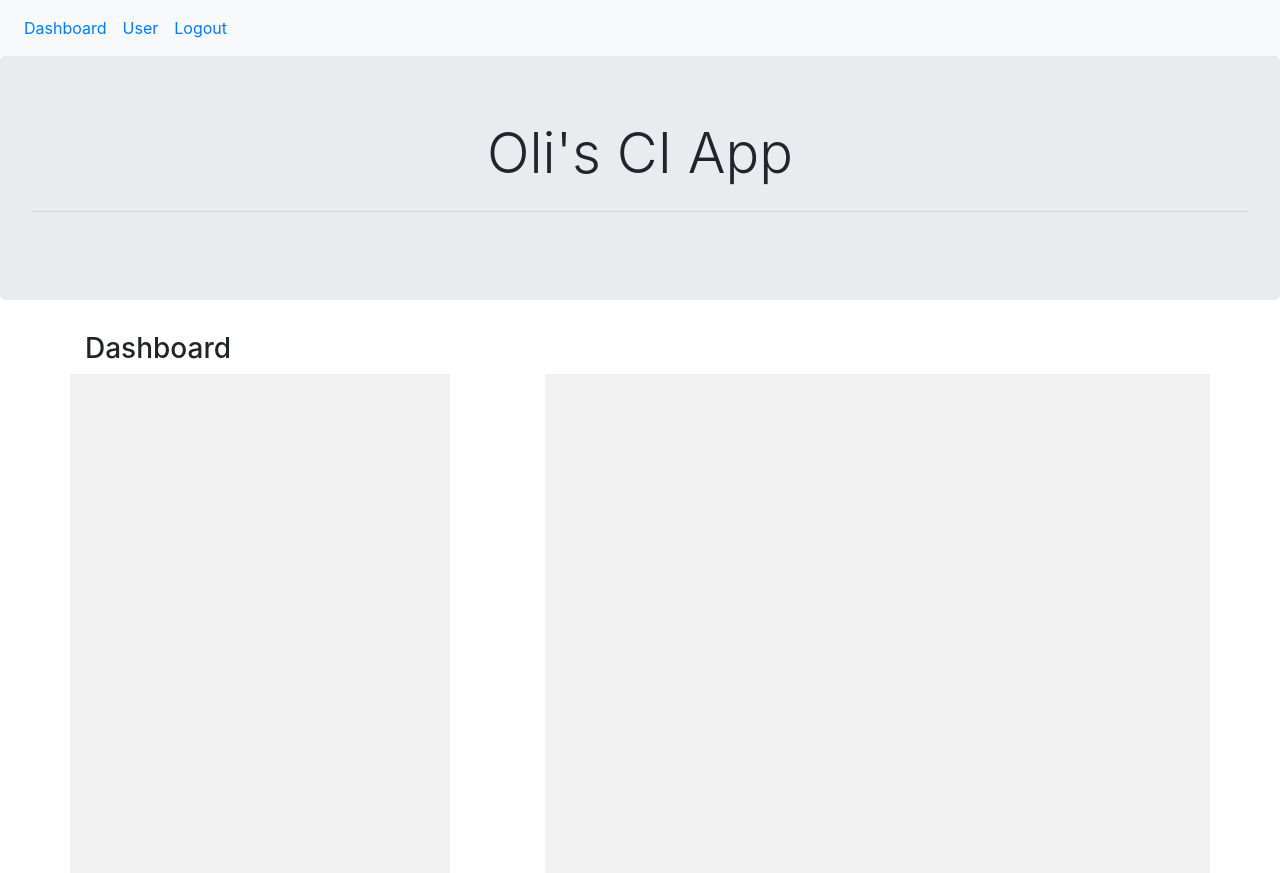
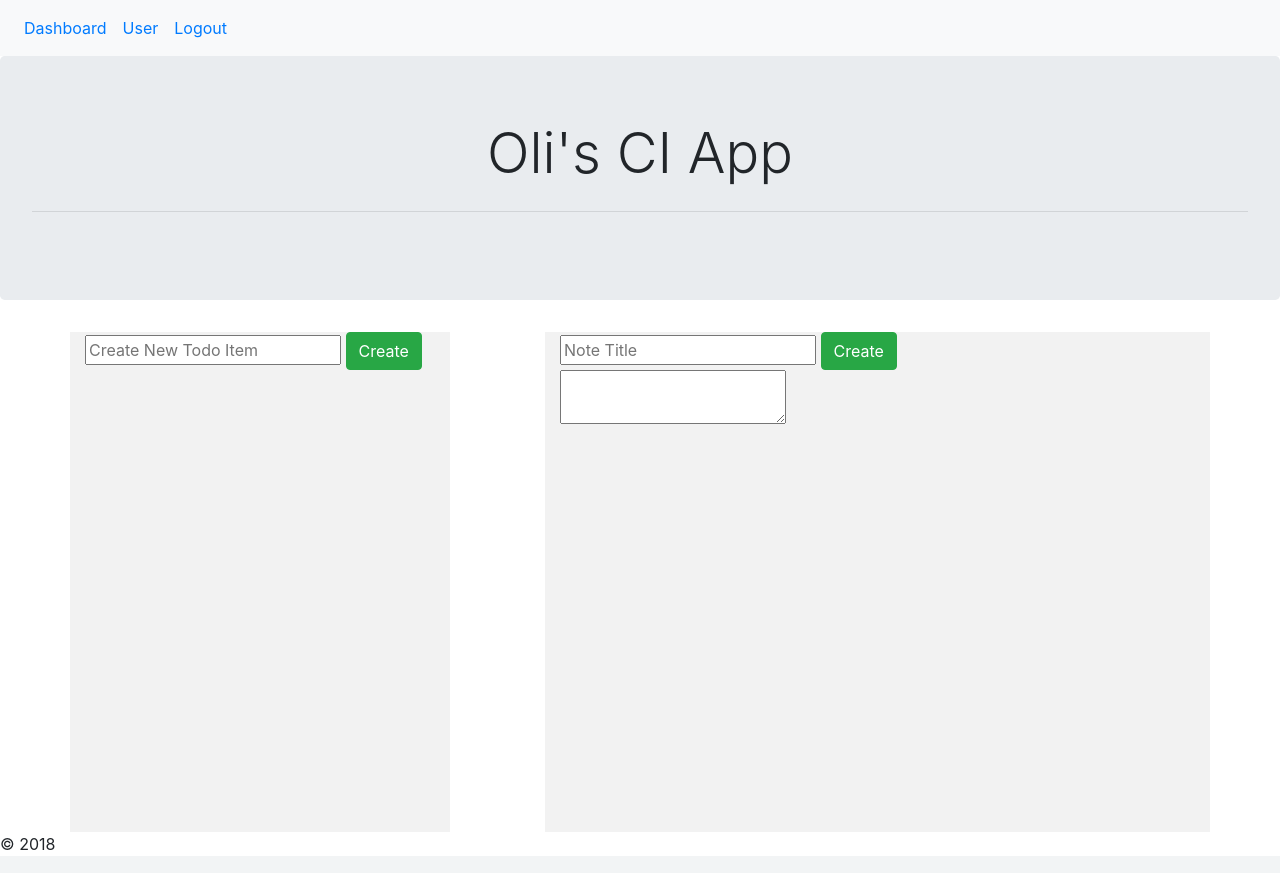
Before and after one commit to Ahmad-Waliullah-Khan/CodeIgniter-Todo-App, a CodeIgniter app: page /database/dashboard in a window 1280 px wide. Shown: the top 873 px of the page. Run offline with CodeIgniter, Linux system fonts and the light colour scheme; the visitor is signed in with stand-in values (Sample User, id 1).

Commit message:
Create Dashboard view
Create dashboard.js
Create template.js
Create event.js
Create result.js

```diff
--- a/application/views/dashboard/dashboard_view.php
+++ b/application/views/dashboard/dashboard_view.php
@@ -1,12 +1,35 @@
-
-<h3>Dashboard</h3>
-
 <div class="row">
 
-	<div id="dashboard-side" class="col-md-4">
+    <div id="dashboard-side" class="col-md-4">
+        <form id="create_todo" class="form-horizontal" method="post" action="<?=site_url('api/create_todo')?>">
+            <div class="input-append">
+                <input type="text" name="content" placeholder="Create New Todo Item" />
+                <input type="submit" class="btn btn-success" value="Create" />
+            </div>
+        </form>
 
-	</div>
-	<div id="dashboard-main" class="offset-md-1 col-md-7">
+        <div id="list_todo">
+            <span class="ajax-loader-gray"></span>
+        </div>
+    </div>
 
-	</div>
+    <div id="dashboard-main" class="offset-md-1 col-md-7">
+        <form id="create_note" class="form-horizontal" method="post" action="<?=site_url('api/create_note')?>">
+            <div class="input-append">
+                <input tabindex="1" type="text" name="title" placeholder="Note Title" />
+                <input tabindex="3" type="submit" class="btn btn-success" value="Create" />
+            </div>
+
+            <div class="clearfix"></div>
+
+            <textarea tabindex="2" name="content"></textarea>
+
+        </form>
+
+        <div id="list_note">
+            <span class="ajax-loader-gray"></span>
+        </div>
+    </div>
+
+
 </div>
--- a/public/js/oli/dashboard/template.js
+++ b/public/js/oli/dashboard/template.js
@@ -1,23 +1,34 @@
 var Template = function() {
 
-	// --------------------------------------------------------------------
+    // ------------------------------------------------------------------------
 
     this.__construct = function() {
-		//console.log('Template Created');
+        console.log('Template Created');
     };
 
-	// --------------------------------------------------------------------
+    // ------------------------------------------------------------------------
 
     this.todo = function(obj) {
-
         var output = '';
         output += '<div id="'+ obj.todo_id +'">';
         output += '<span>' + obj.content + '</span>';
         output += '</div>';
         return output;
-	}
+    };
 
-	// --------------------------------------------------------------------
+    // ------------------------------------------------------------------------
+
+    this.note = function(obj) {
+        var output = '';
+        output += '<div id="'+ obj.note_id +'">';
+        output += '<span>' + obj.title + '</span>';
+        output += '<span>' + obj.content + '</span>';
+        output += '</div>';
+        return output;
+    };
+
+    // ------------------------------------------------------------------------
 
     this.__construct();
+
 };
```
Also changed, not shown: public/js/oli/dashboard/event.js (added, +62 -0 lines), public/js/oli/dashboard/result.js (added, +25 -0 lines). Lines whose indentation alone changed are shown as unchanged.
